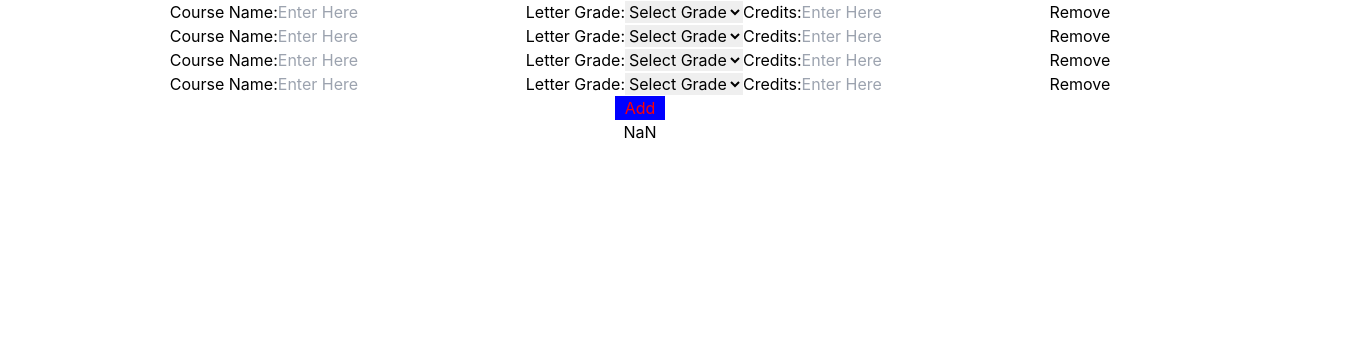
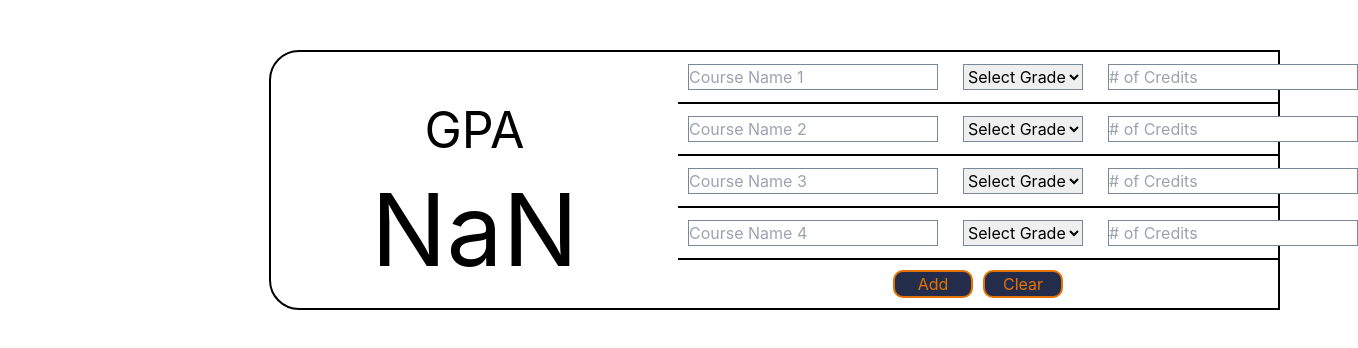
Before and after one commit to gthsun/GPA-Calculator, a React (Create React App) app in the folder gpacalc/: page / in a window 1280 px wide. Shown: the top 348 px of the page, 1358 px wide, since content can reach past the window. Built offline with nearby package versions, Linux system fonts and the light colour scheme.

Commit message:
Some styling

```diff
--- a/gpacalc/src/App.css
+++ b/gpacalc/src/App.css
@@ -1,17 +1,100 @@
+.close-icon{
+  fill: red;
+}
+
+.gpa-container{
+  display: flex;
+  flex-direction: column;
+  align-items: center;
+  margin-left: 100px;
+  margin-right: 100px;
+}
+
+.gpa{
+  font-size: 100px;
+  display: flex;
+  flex-direction: row;
+  align-items: center;
+  height: 100px;
+}
+
+.gpa-text{
+  font-size: 50px;
+  display: flex;
+  flex-direction: row;
+  align-items: center;
+  height: 100px;
+}
+
+.full{
+  display: flex;
+  flex-direction: row;
+  align-items: center;
+  width: auto;
+  border: 2px solid;
+  border-radius: 30px 0px 0px 30px;
+  margin-top: 50px;
+  float: right;
+}
+
 .row{
   display: flex;
   flex-direction: row;
   align-items: center;
+  padding-left: 10px;
+  border-bottom: 2px solid;
+  gap: 25px;
+  width: 100%;
+  box-sizing: border-box;
+}
+
+.entry{
+  display: flex;
+  flex-direction: row;
+  gap: 25px;
+  flex-grow: 1;
 }
 
 .calc{
   display: flex;
   flex-direction: column;
   align-items: center;
+  max-width: 600px;
+  width: 100%;
+  box-sizing: border-box;
 }
 
 .add{
-  background-color: blue;
-  color: red;
-  width: 50px;
+  background-color: #232D4B;
+  color: #E57200;
+  width: 80px;
+  border: 2px solid;
+  border-radius: 10px;
 }
+
+.remove{
+  font-size: 30px;
+  background-color: #232D4B;
+  color: #E57200;
+  width: 70px;
+  height: 50px;
+}
+
+.clear{
+  background-color: #232D4B;
+  color: #E57200;
+  width: 80px;
+  border: 2px solid;
+  border-radius: 10px;
+}
+
+.buttons{
+  display: flex;
+  flex-direction: row;
+  gap: 10px;
+  margin: 10px 0px;
+}
+
+.course, .grade, .credits {
+  border: 1px solid lightslategray;
+}
--- a/gpacalc/src/App.js
+++ b/gpacalc/src/App.js
@@ -1,6 +1,7 @@
 import React, { useState } from 'react';
 import './App.css';
 import Entry from './Entry.jsx';
+import closeIcon from './close-bold-svgrepo-com.svg'
 
 function App() {
   const gradeList = ['A+', 'A', 'A-', "B+", 'B', 'B-', 'C+', 'C', 'C-', 'D+', 'D', 'D-', 'F'];
@@ -30,19 +31,30 @@ function App() {
     setEntries(updatedEntries);
   };
 
+  const clearEntries = () => {
+    setEntries(entries.map((entry) => ({
+      ...entry,
+      courseName: '',
+      grade: '',
+      credits: '',
+    })));
+  };
+
   const grades = (grade) => {
-    if(grade === 'A+' || grade === 'A') return 4;
-    else if(grade === 'A-') return 3.7;
-    else if(grade === 'B+') return 3.3;
-    else if(grade === 'B') return 3.0;
-    else if(grade === 'B-') return 2.7;
-    else if(grade === 'C+') return 2.3;
-    else if(grade === 'C') return 2;
-    else if(grade === 'C-') return 1.7;
-    else if(grade === 'D+') return 1.3;
-    else if(grade === 'D') return 1;
-    else if(grade === 'D-') return 0.7;
-    else return 0;
+    switch(grade){
+      case('A+', 'A'): return 4;
+      case('A-'): return 3.7;
+      case('B+'): return 3.3;
+      case('B'): return 3;
+      case('B-'): return 2.7;
+      case('C+'): return 2.3;
+      case('C'): return 2;
+      case('C-'): return 1.7;
+      case('D+'): return 1.3;
+      case('D'): return 1;
+      case('D-'): return 0.7;
+      default: return 0;
+    }
   }
 
   const gpa = () => {
@@ -56,11 +68,15 @@ function App() {
         console.log('Credits: ' + numCredits)
       }
     })
-    return gradePoints/numCredits;
-    ;
+    return Math.round((gradePoints/numCredits + Number.EPSILON) * 100) / 100
   }
 
   return (
+    <div className='full'>
+      <div className='gpa-container'>
+        <h1 className='gpa-text'>GPA</h1>
+        <h1 className='gpa'>{gpa()}</h1>
+      </div>
       <div className="calc">
         {entries.map((entry) => (
           <div key={entry.id} className="row">
@@ -71,11 +87,16 @@ function App() {
               credits={entry.credits}
               updateEntry={updateEntry}
             />
-          <button onClick={() => removeEntry(entry.id)}>Remove</button>
+            <button className = 'remove' onClick={() => removeEntry(entry.id)}>
+              <img src={closeIcon} alt="Close Icon" />
+            </button>
           </div>
         ))}
+        <div className='buttons'>
           <button className='add' onClick={addEntry}>Add</button>
-      <h2>{gpa()}</h2>
+          <button className='clear' onClick={clearEntries}>Clear</button>
+        </div>
+      </div>
     </div>
   );
 }
--- a/gpacalc/src/Entry.jsx
+++ b/gpacalc/src/Entry.jsx
@@ -7,18 +7,18 @@ function Entry({ id, courseName, grade, credits, updateEntry }) {
 
   return (
     <div className="entry">
-      <label>
-        Course Name:
       <input
+        className="course"
         type="text"
         value={courseName}
-          placeholder="Enter Here"
+        placeholder={`Course Name ${id}`}
         onChange={(e) => handleInputChange(e, "courseName")}
       />
-      </label>
-      <label>
-        Letter Grade:
-        <select value={grade} onChange={(e) => handleInputChange(e, "grade")}>
+      <select
+        className="grade"
+        value={grade}
+        onChange={(e) => handleInputChange(e, "grade")}
+      >
         <option value="" disabled selected>
           Select Grade
         </option>
@@ -36,16 +36,13 @@ function Entry({ id, courseName, grade, credits, updateEntry }) {
         <option value="D-">D-</option>
         <option value="F">F</option>
       </select>
-      </label>
-      <label>
-        Credits:
       <input
+        className="credits"
         type="text"
         value={credits}
-          placeholder="Enter Here"
+        placeholder="# of Credits"
         onChange={(e) => handleInputChange(e, "credits")}
       />
-      </label>
     </div>
   );
 }
```
Also changed, not shown: gpacalc/src/close-bold-svgrepo-com.svg (added). Lines whose indentation alone changed are shown as unchanged.
